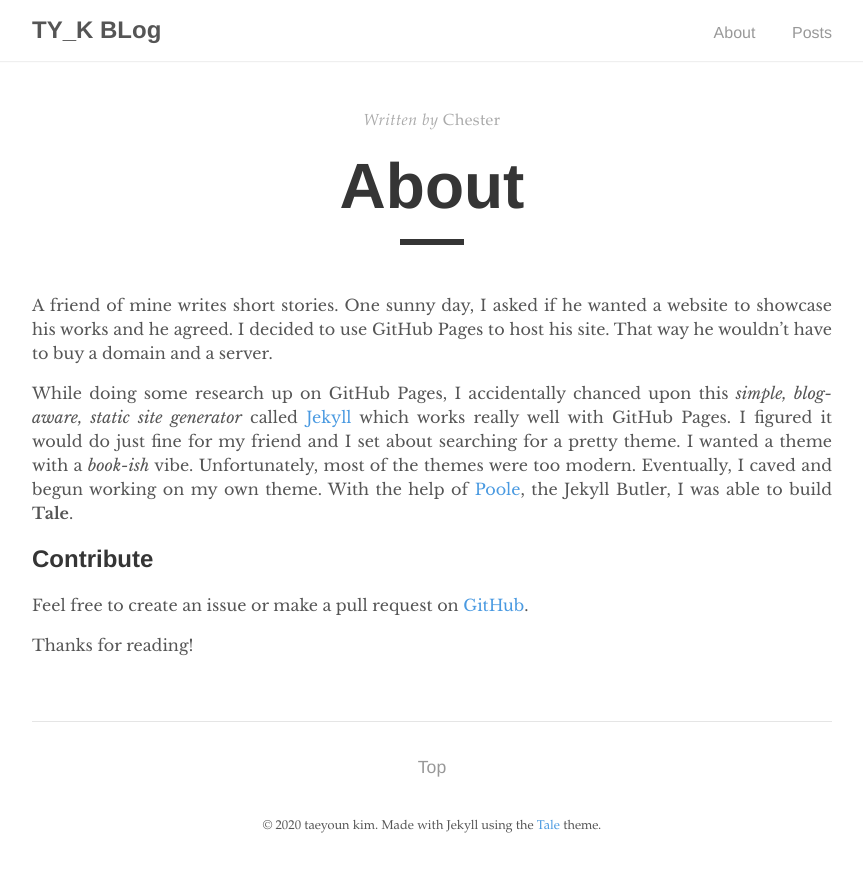
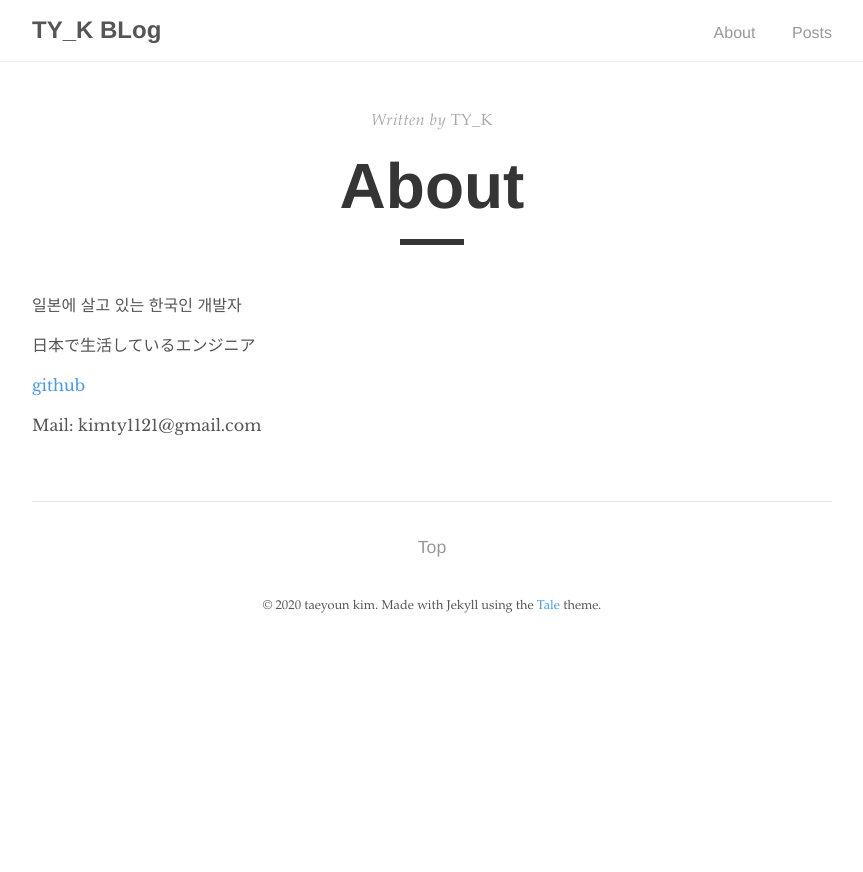
Before and after one commit to fure0/fure0.github.io, a Jekyll site: the page built from _pages/about.md, in a window 1280 px wide. Shown: the top 872 px of the page, without its empty margins (208-1071 px from the left). Built offline with Jekyll 4.4.1, drawn with Linux system fonts in a browser that asks for light colours.

Commit message:
edit about md

```diff
--- a/_pages/about.md
+++ b/_pages/about.md
@@ -1,15 +1,14 @@
 ---
 layout: post
 title: "About"
-author: "Chester"
+author: "TY_K"
 permalink: /about/
 ---
 
-A friend of mine writes short stories. One sunny day, I asked if he wanted a website to showcase his works and he agreed. I decided to use GitHub Pages to host his site. That way he wouldn't have to buy a domain and a server.
+일본에 살고 있는 한국인 개발자
 
-While doing some research up on GitHub Pages, I accidentally chanced upon this _simple, blog-aware, static site generator_ called [Jekyll](https://jekyllrb.com/) which works really well with GitHub Pages. I figured it would do just fine for my friend and I set about searching for a pretty theme. I wanted a theme with a _book-ish_ vibe. Unfortunately, most of the themes were too modern. Eventually, I caved and begun working on my own theme. With the help of [Poole](https://github.com/poole/poole), the Jekyll Butler, I was able to build **Tale**.
+日本で生活しているエンジニア
 
-## Contribute
-Feel free to create an issue or make a pull request on [GitHub](https://github.com/chesterhow/tale).
+[github](https://github.com/fure0)
 
-Thanks for reading!
+Mail: kimty1121@gmail.com
```
